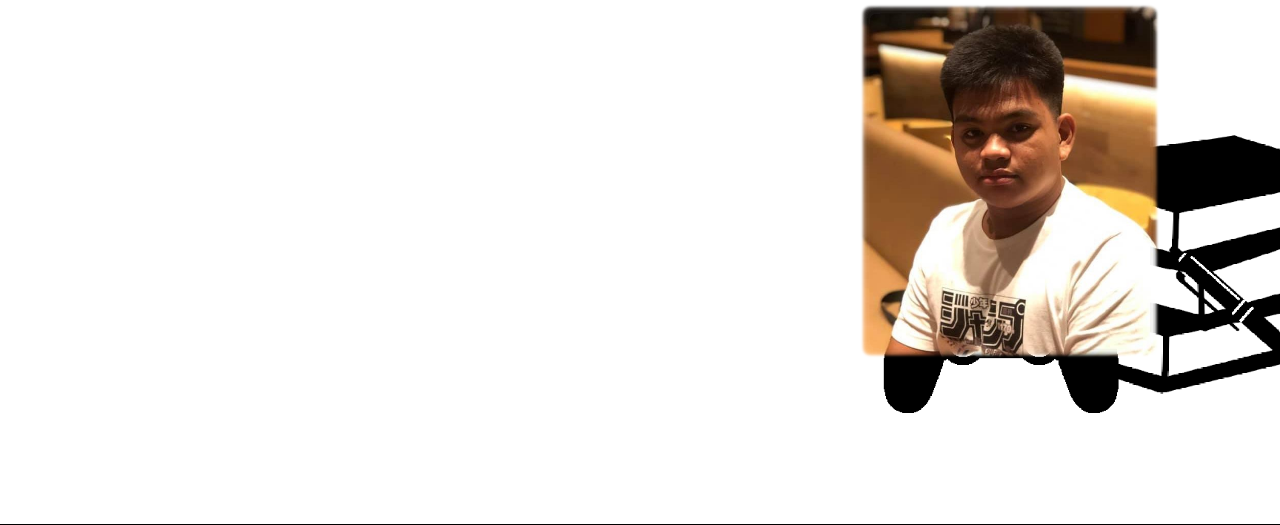
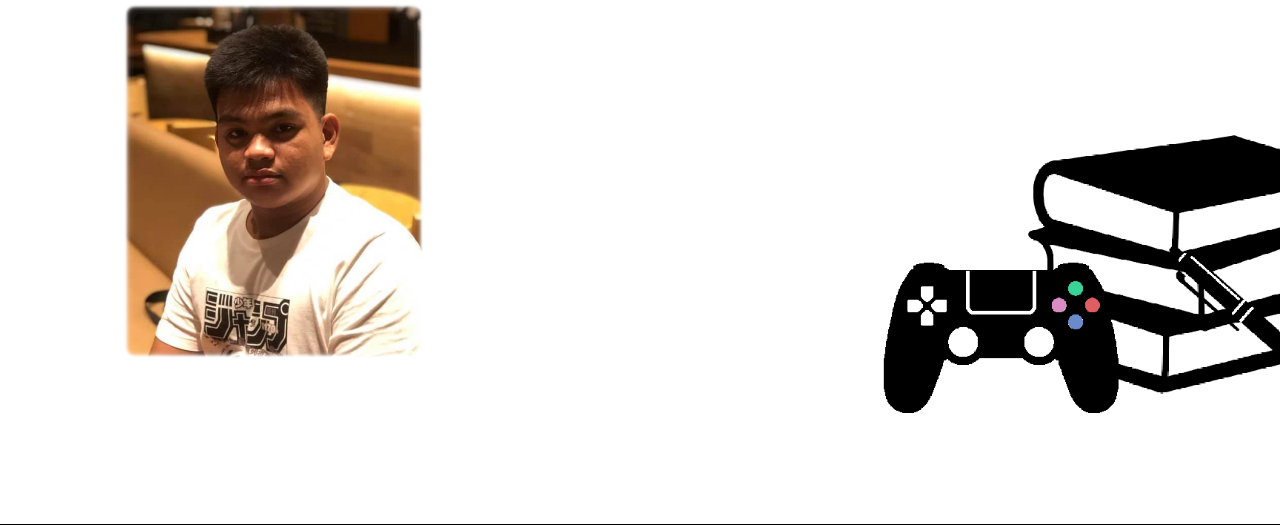
Before and after one commit to DYumang/YUMANG_ACT3, a plain HTML site: page index.html in a window 1280 px wide. Shown: the part 207-732 px from the top of the page. Drawn offline with Linux system fonts and the light colour scheme.

Commit message:
updated home page

```diff
--- a/style.css
+++ b/style.css
@@ -99,8 +99,8 @@ body{
 }
 .profile{
    position:fixed;
-   right:1em;
-   right:5.5em;
+   left:1em;
+   left:5.5em;
    width:23em;
 }
 .work h2{
```
